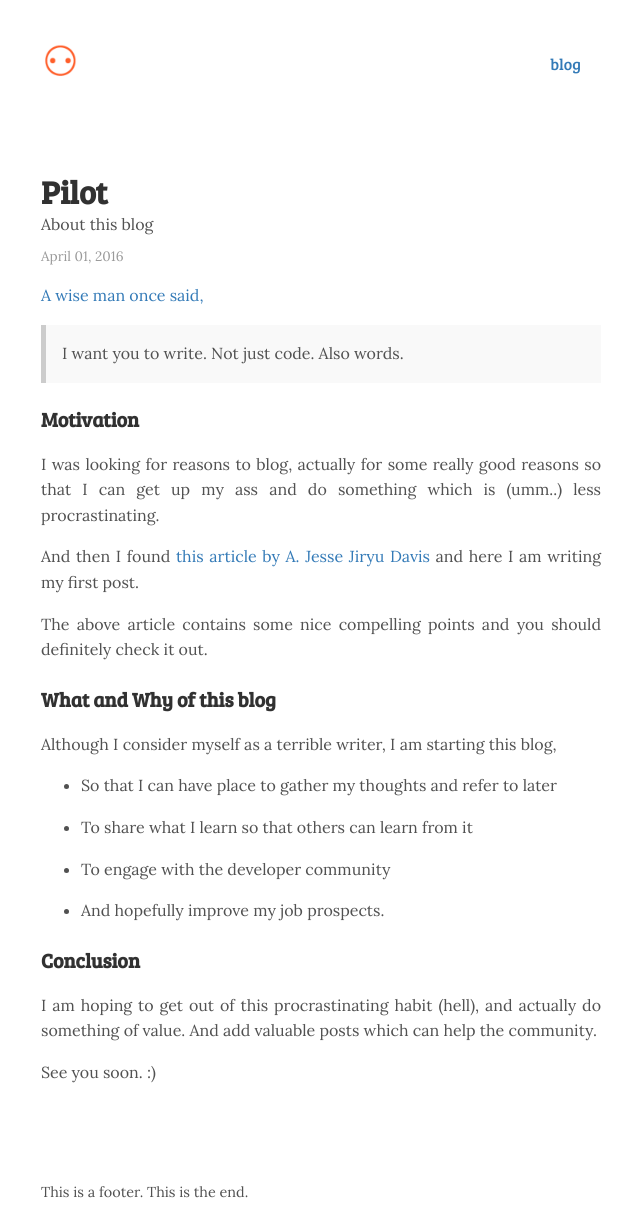
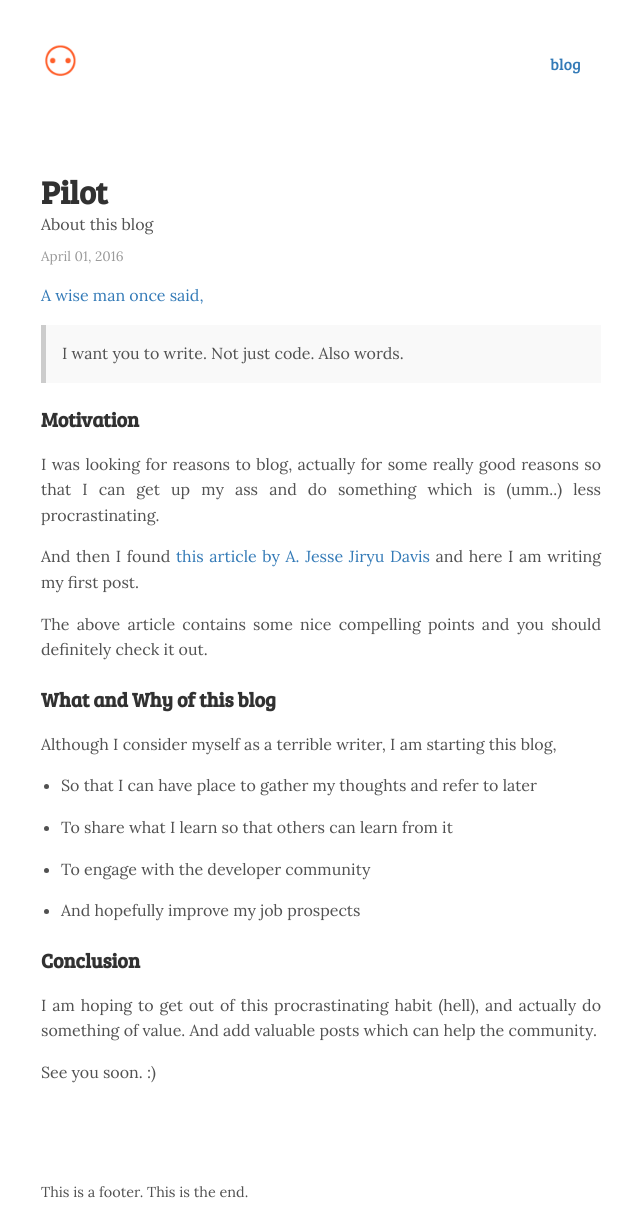
Before and after one commit to rishipuri/rishipuri.github.io, a Jekyll site: the page built from _posts/2016-04-01-Pilot.md, in a window 1280 px wide. Shown: the whole page, without its empty margins (319-959 px from the left). Built offline with Jekyll 4.4.1, drawn with Linux system fonts in a browser that asks for light colours.

Commit message:
some changes

```diff
--- a/_posts/2016-04-01-Pilot.md
+++ b/_posts/2016-04-01-Pilot.md
@@ -28,7 +29,7 @@ Although I consider myself as a terrible writer, I am starting this blog,
 * So that I can have place to gather my thoughts and refer to later
 * To share what I learn so that others can learn from it
 * To engage with the developer community
-* And hopefully improve my job prospects.
+* And hopefully improve my job prospects
 
 ### Conclusion
 
--- a/_sass/_posts.scss
+++ b/_sass/_posts.scss
@@ -13,7 +13,7 @@
 
   ul {
     list-style-type: disc;
-    padding-left: 2.5rem;
+    padding-left: 1.25rem;
   }
 }
 .post .title {
```
Also changed, not shown: other parts of _posts/2016-04-01-Pilot.md (+1 -0 lines).
